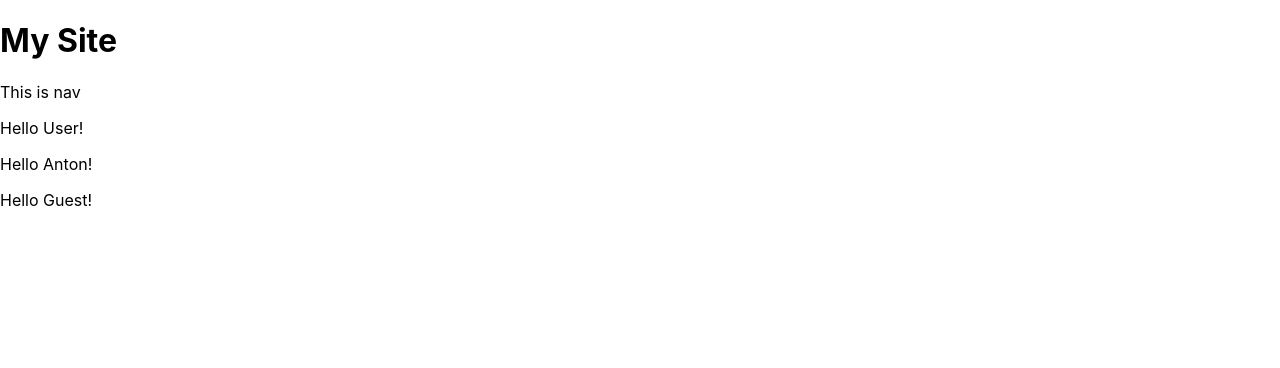
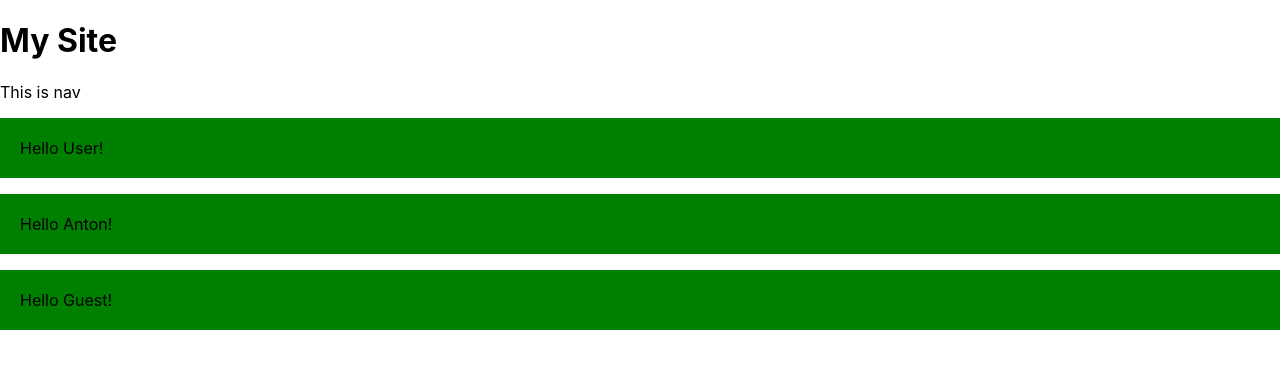
Before and after one commit to Makskuh/fe-2023-1-react-app, a React (Create React App) app: page / in a window 1280 px wide. Shown: the top 368 px of the page. Built offline with nearby package versions, Linux system fonts and the light colour scheme.

Commit message:
Add component styling example

```diff
--- a/src/components/Greeting/index.jsx
+++ b/src/components/Greeting/index.jsx
@@ -1,4 +1,5 @@
 import React from 'react';
+import './style.css';
 
 class Greeting extends React.Component {
   render() {
@@ -17,7 +18,21 @@ class Greeting extends React.Component {
     // return <p>Hello {userName}!</p>;
 
     // v2.5
-    return <p>Hello {!name ? 'Guest' : name}!</p>;
+
+    // const stylesObj = {
+    //   backgroundColor: 'green',
+    //   padding: '20px'
+    // };
+
+    // return <p style={stylesObj} >Hello {!name ? 'Guest' : name}!</p>;
+
+    // return (
+    //   <p style={{ backgroundColor: 'green', padding: '20px' }}>
+    //     Hello {!name ? 'Guest' : name}!
+    //   </p>
+    // );
+
+    return <p className='greetingText'>Hello {!name ? 'Guest' : name}!</p>;
   }
 }
 
--- /dev/null
+++ b/src/components/Greeting/style.css
@@ -0,0 +1,4 @@
+.greetingText {
+  padding: 20px;
+  background-color: green;
+}
```
